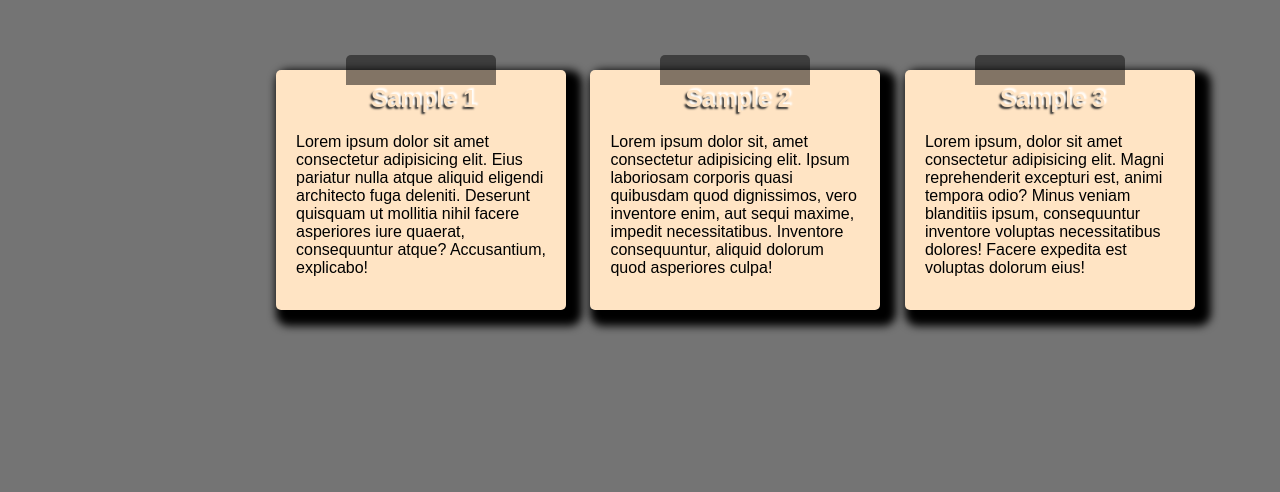
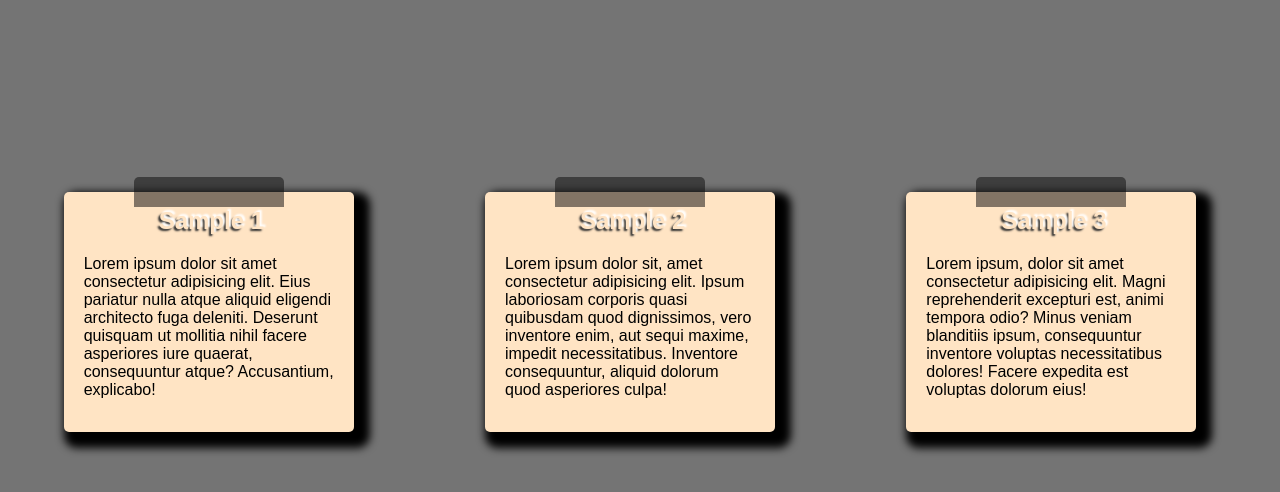
Before and after one commit to vzhylkova/pract3..1, a plain HTML site: page index.html in a window 1280 px wide. Drawn offline with Linux system fonts and the light colour scheme.

Commit message:
first commit

```diff
--- a/css/styles.css
+++ b/css/styles.css
@@ -1,14 +1,19 @@
-body{
+body {
 
     font-family: Arial, sans-serif;
     background-color: rgb(116, 116, 116);
+    margin-top: 15%;
+}
+.container{
+    display: flex;
+    justify-content: space-around;
+    align-items: center;
+    max-width: 1920px;
+    margin: 0 auto;
 
-    margin-left: 20%;
-    margin-top: 50px;
-    padding: 20px;
+
 }
-.block
-{
+.block {
     display: inline-block;
     width: 250px;
     height: 200px;
@@ -21,13 +26,15 @@ body{
     border-radius: 5px;
 
 }
-.block h2{
-    text-shadow: 2px -2px 2px #fff,-2px 2px 2px #2f2f2f;
+
+.block h2 {
+    text-shadow: 2px -2px 2px #fff, -2px 2px 2px #2f2f2f;
     color: bisque;
     margin-top: 0;
     margin-left: 30%;
 }
-.block::before{
+
+.block::before {
     content: '';
     display: block;
     width: 150px;
--- a/index.html
+++ b/index.html
@@ -7,7 +7,7 @@
     <title>Document</title>
 </head>
 <body>
-    <div>
+    <div class="container">
         <div class="block">
             <h2>Sample 1</h2>
             <p>Lorem ipsum dolor sit amet consectetur adipisicing elit. Eius pariatur nulla atque aliquid eligendi architecto fuga deleniti. Deserunt quisquam ut mollitia nihil facere asperiores iure quaerat, consequuntur atque? Accusantium, explicabo!</p>
```
